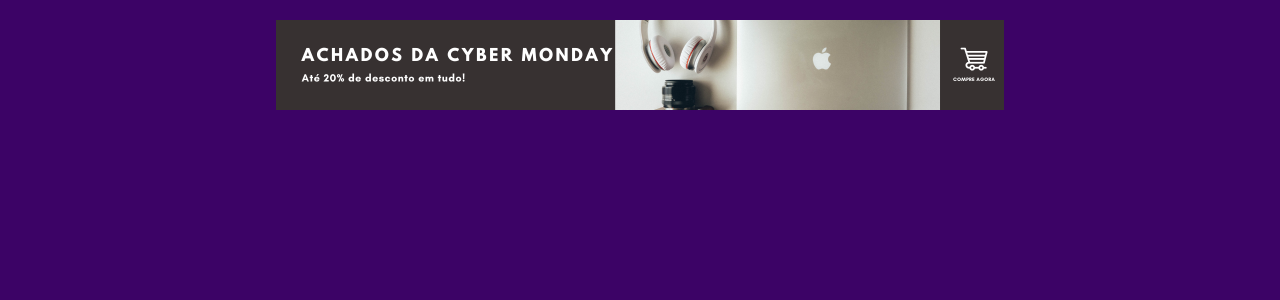
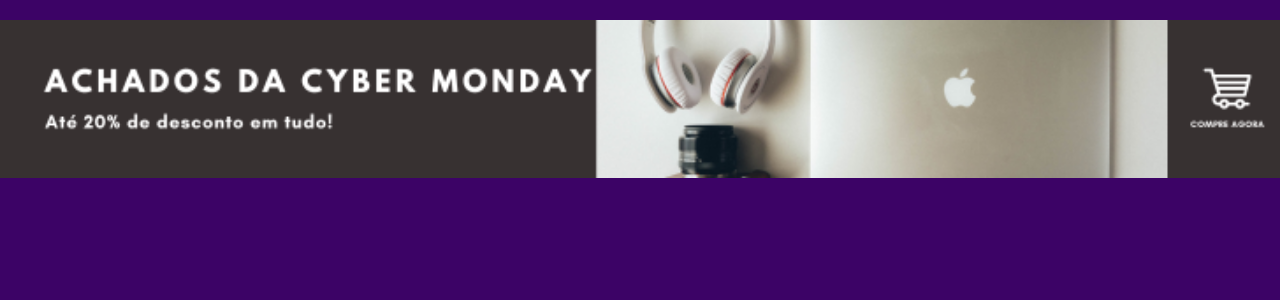
Before and after one commit to Debug-Library/debug-library-frontend, a React (Vite) app: page / in a window 1280 px wide. Shown: the top 300 px of the page. Built offline with nearby package versions, Linux system fonts and the light colour scheme.

Commit message:
feat: Ajustar posição do banner

```diff
--- a/src/components/Banner/Banner.tsx
+++ b/src/components/Banner/Banner.tsx
@@ -1,6 +1,6 @@
 export function Banner() {
     return (
-        <div className="w-full h-auto flex justify-center items-center fixed top-0 z-50 bg-transparent">
+        <div className="w-full h-96 bg-cover bg-center">
             <a href="#">
                 <img
                     className="w-full object-contain
```
